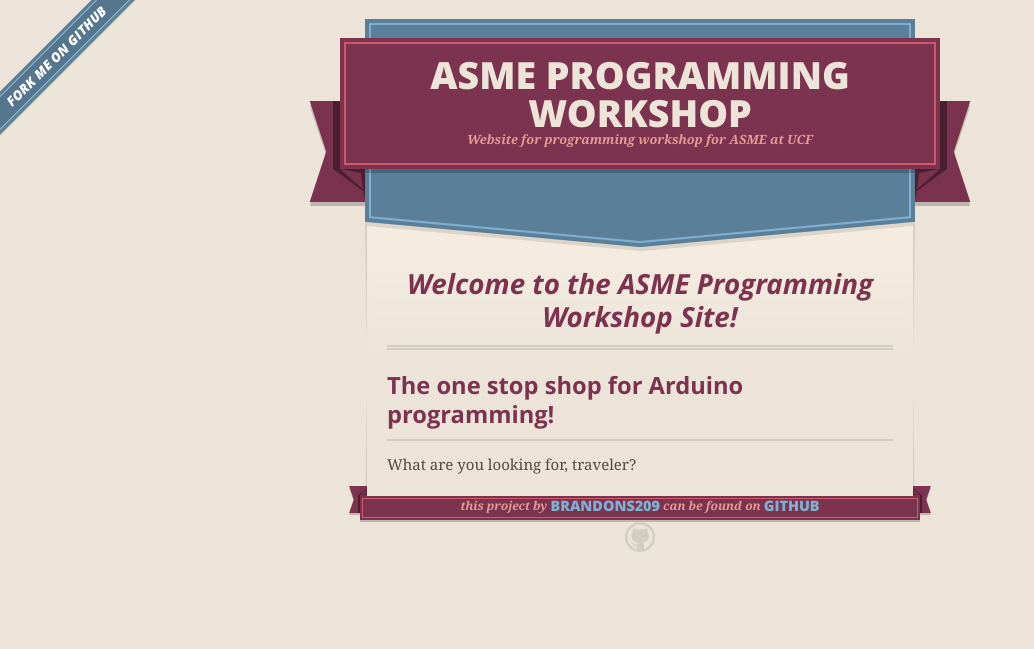
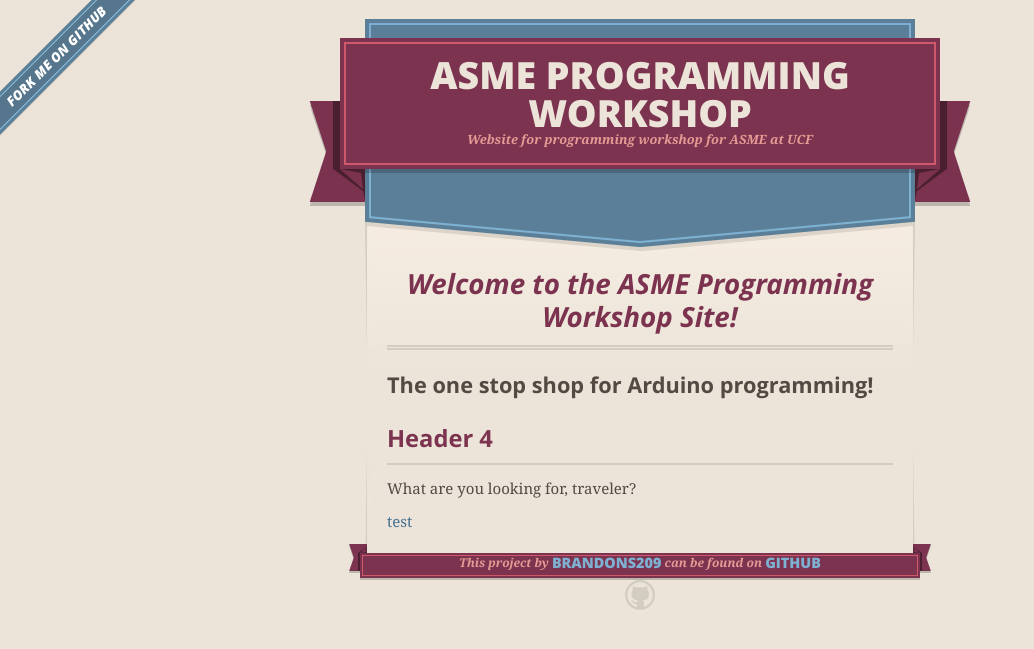
Before and after one commit to brandons209/workshop, a Jekyll site: the page built from index.md, in a window 1280 px wide. Shown: the top 649 px of the page, without its empty margins (0-1034 px from the left). Built offline with Jekyll 4.4.1, drawn with Linux system fonts in a browser that asks for light colours; nearby versions of some CDN libraries; our own code applies the rules of GitHub Pages for plain Markdown files.

Commit message:
testing headers

```diff
--- a/_layouts/default.html
+++ b/_layouts/default.html
@@ -61,7 +61,7 @@
         <span class="ribbon-outer">
           <span class="ribbon-inner">
             {% if site.github.is_project_page %}
-              <p>this project by <a href="{{ site.github.owner_url }}">{{ site.github.owner_name }}</a> can be found on <a href="{{ site.github.repository_url }}">GitHub</a></p>
+              <p>This project by <a href="{{ site.github.owner_url }}">{{ site.github.owner_name }}</a> can be found on <a href="{{ site.github.repository_url }}">GitHub</a></p>
             {% endif %}
             {% if site.github.is_user_page %}
               <p>Projects by <a href="{{ site.github.owner_url }}">{{ site.github.owner_name }}</a> can be found on <a href="{{ site.github.repository_url }}">GitHub</a></p>
--- a/index.md
+++ b/index.md
@@ -5,4 +5,7 @@
 # [](#header-1)Welcome to the ASME Programming Workshop Site!
 ##### [](#header-5)The one stop shop for Arduino programming!
 
+#### [](#header-4)Header 4
 What are you looking for, traveler?
+
+[test](pages/test.md)
```
Also changed, not shown: pages/test.html (deleted, +0 -7 lines), pages/test.md (added, +5 -0 lines).
